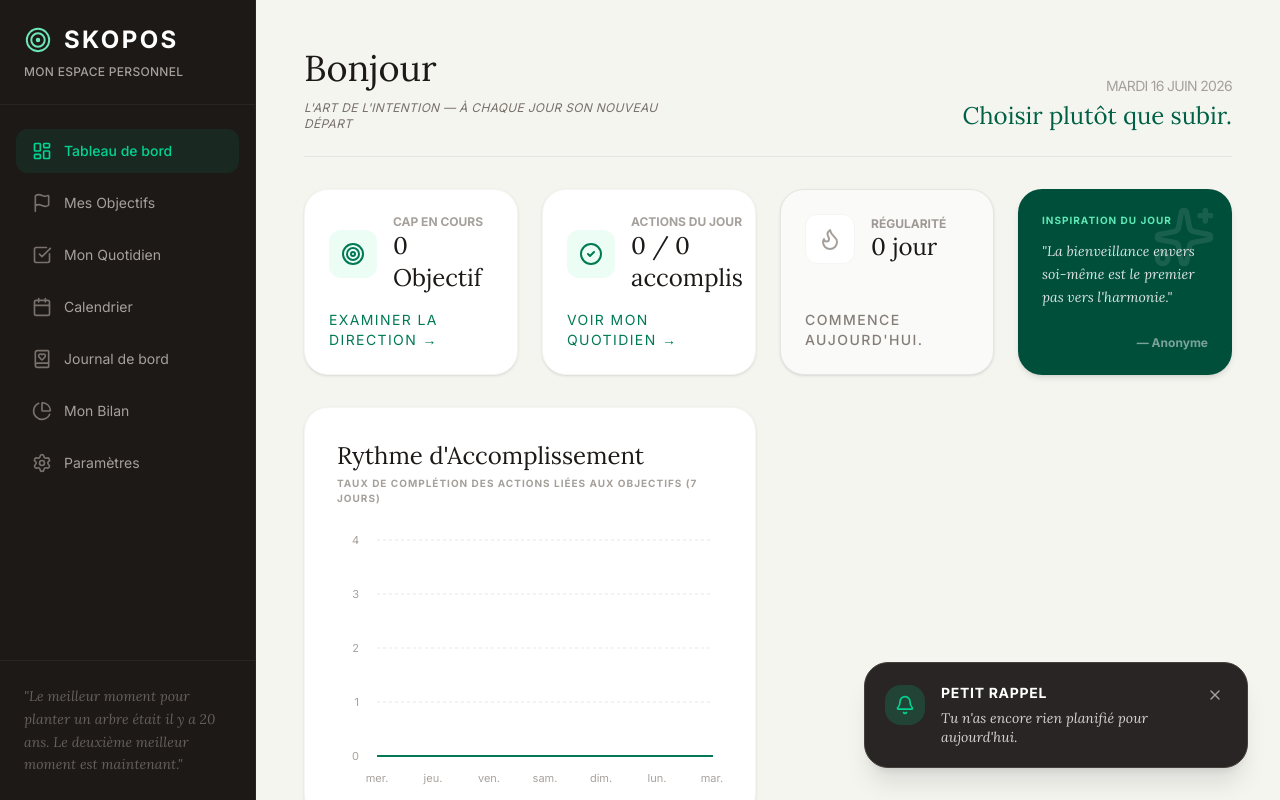
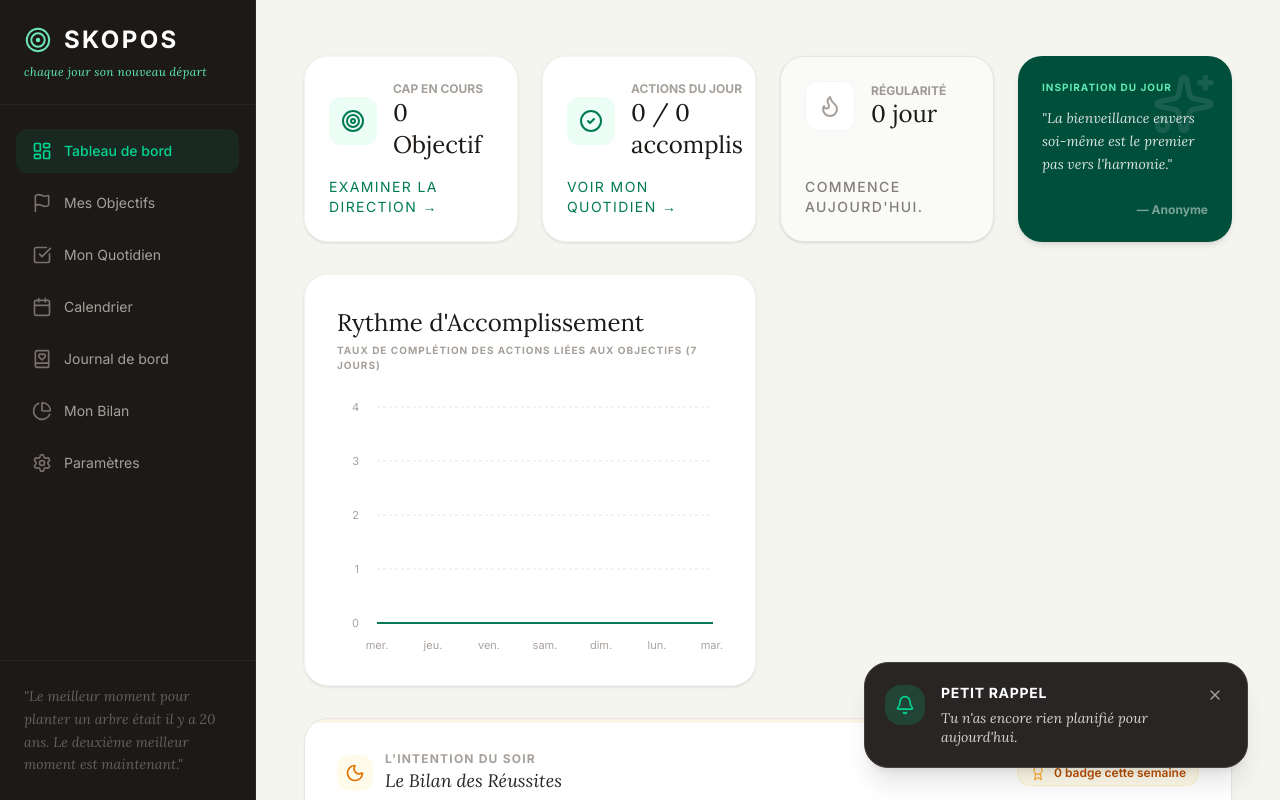
Before and after one commit to quoidireseo-crypto/objectif, a React (Vite) app: page / in a window 1280 px wide. Built offline with nearby package versions, Linux system fonts and the light colour scheme.

Commit message:
feat: add daily success reflection to dashboard
Update the header UI with the app slogan and introduce a daily success reflection feature in the dashboard, allowing users to save and edit their key achievement of the day.

```diff
--- a/src/App.tsx
+++ b/src/App.tsx
@@ -50,15 +50,18 @@ export default function App() {
 
       <div className="flex-1 flex flex-col h-[100dvh] md:ml-64 relative overflow-hidden">
         {/* Mobile Top Header */}
-        <header className="md:hidden flex items-center justify-between px-5 py-4 bg-white border-b border-stone-200 shrink-0 z-40 shadow-xs">
-          <div className="flex items-center gap-3">
-            <SkoposLogo className="text-[#047857]" size={26} />
-            <span className="text-lg font-sans font-bold tracking-widest text-[#1C1917]">SKOPOS</span>
+        <header className="md:hidden flex flex-col px-5 py-3 bg-white border-b border-stone-200 shrink-0 z-40 shadow-xs">
+          <div className="flex items-center justify-between w-full">
+            <div className="flex items-center gap-3">
+              <SkoposLogo className="text-[#047857]" size={26} />
+              <span className="text-lg font-sans font-bold tracking-widest text-[#1C1917]">SKOPOS</span>
+            </div>
+            <span className="text-[10px] font-sans font-bold tracking-widest text-[#047857] uppercase bg-emerald-50 px-3 py-1 rounded-full">Mon Espace</span>
           </div>
-          <span className="text-[10px] font-sans font-bold tracking-widest text-[#047857] uppercase bg-emerald-50 px-3 py-1 rounded-full">Mon Espace</span>
+          <p className="text-[11px] text-[#047857] font-serif italic mt-1">chaque jour son nouveau départ</p>
         </header>
 
-        <main className="flex-1 px-4 py-6 sm:p-6 md:p-8 lg:p-12 pb-36 md:pb-8 lg:pb-12 overflow-y-auto relative h-full">
+        <main className="flex-1 px-4 py-6 sm:p-6 md:p-8 lg:p-12 pb-44 md:pb-8 lg:pb-12 overflow-y-auto relative h-full">
           <div className="max-w-[1024px] mx-auto min-h-full flex flex-col">
             {shouldRemindExport && (
               <div className="mb-6 bg-amber-50 border border-amber-200 rounded-2xl p-4 flex flex-col sm:flex-row items-start sm:items-center justify-between gap-4 shrink-0 shadow-sm animate-in fade-in">
--- a/src/components/Sidebar.tsx
+++ b/src/components/Sidebar.tsx
@@ -26,7 +26,7 @@ export function Sidebar({ currentView, onChangeView }: SidebarProps) {
             <SkoposLogo className="text-[#6EE7B7] shrink-0" size={28} />
             SKOPOS
           </h1>
-          <p className="text-xs text-stone-400 mt-2 font-sans font-medium tracking-wide uppercase">Mon Espace Personnel</p>
+          <p className="text-xs text-emerald-300 mt-2 font-serif italic tracking-wide">chaque jour son nouveau départ</p>
         </div>
 
         <nav className="flex-1 py-6 px-4 space-y-2 font-sans">
--- a/src/views/DashboardView.tsx
+++ b/src/views/DashboardView.tsx
@@ -1,6 +1,6 @@
 import { useMemo, useState, useEffect } from 'react';
 import { AppData } from '../types';
-import { Target, CheckCircle2, Sparkles, Flame, RefreshCw, Feather } from 'lucide-react';
+import { Target, CheckCircle2, Sparkles, Flame, RefreshCw, Feather, Moon, Award, Pencil } from 'lucide-react';
 import { ProgressChart } from '../components/ProgressChart';
 import { GoalDomainChart } from '../components/GoalDomainChart';
 import { useStreak } from '../hooks/useStreak';
@@ -44,6 +44,61 @@ export function DashboardView({ data, onChangeView }: DashboardProps) {
   const { currentStreak } = useStreak(data.tasks);
 
   const [weeklyChallenge, setWeeklyChallenge] = useState<{ text: string, date: string } | null>(null);
+
+  const [successInput, setSuccessInput] = useState('');
+  const [todaySuccess, setTodaySuccess] = useState(() => {
+    return window.localStorage.getItem('skopos_success_' + todayDate) || '';
+  });
+  const [isSaved, setIsSaved] = useState(() => {
+    return window.localStorage.getItem('skopos_success_saved_' + todayDate) === 'true';
+  });
+  const [successUpdateTicket, setSuccessUpdateTicket] = useState(0);
+
+  // Synchronize input with saved value if editing
+  useEffect(() => {
+    if (!isSaved) {
+      setSuccessInput(todaySuccess);
+    }
+  }, [isSaved, todaySuccess]);
+
+  const handleSaveSuccess = () => {
+    if (successInput.trim()) {
+      window.localStorage.setItem('skopos_success_' + todayDate, successInput.trim());
+      window.localStorage.setItem('skopos_success_saved_' + todayDate, 'true');
+      setTodaySuccess(successInput.trim());
+      setIsSaved(true);
+      setSuccessUpdateTicket(prev => prev + 1);
+    }
+  };
+
+  const handleEditSuccess = () => {
+    setIsSaved(false);
+  };
+
+  // Get recent 7 days (including today) to display their badge statuses
+  const recentDays = useMemo(() => {
+    const list = [];
+    const today = new Date();
+    for (let i = 6; i >= 0; i--) {
+      const d = new Date(today);
+      d.setDate(today.getDate() - i);
+      const dateStr = d.toISOString().split('T')[0];
+      const success = window.localStorage.getItem('skopos_success_' + dateStr) || '';
+
+      const dayName = d.toLocaleDateString('fr-FR', { weekday: 'short' }).replace('.', '');
+      // Capitalize first letter of day name
+      const dayNameCap = dayName.charAt(0).toUpperCase() + dayName.slice(1);
+
+      list.push({
+        dateStr,
+        dayName: dayNameCap,
+        success,
+        isToday: dateStr === todayDate,
+        formattedDate: d.toLocaleDateString('fr-FR', { day: 'numeric', month: 'short' })
+      });
+    }
+    return list;
+  }, [todayDate, successUpdateTicket]);
 
   useEffect(() => {
     const currentChallengeStr = window.localStorage.getItem('didier_weekly_challenge');
@@ -89,13 +144,6 @@ export function DashboardView({ data, onChangeView }: DashboardProps) {
     setWeeklyChallenge(newWeekly);
   };
 
-  const formattedDate = new Intl.DateTimeFormat('fr-FR', {
-    weekday: 'long',
-    year: 'numeric',
-    month: 'long',
-    day: 'numeric'
-  }).format(new Date());
-
   const dailyQuote = useMemo(() => {
     // We can use the current day of the year to pick a consistent quote for the day
     const dayOfYear = Math.floor((new Date().getTime() - new Date(new Date().getFullYear(), 0, 0).getTime()) / 1000 / 60 / 60 / 24);
@@ -123,21 +171,7 @@ export function DashboardView({ data, onChangeView }: DashboardProps) {
   }
 
   return (
-    <div className="animate-in fade-in slide-in-from-bottom-4 duration-500 flex flex-col min-h-full">
-      <header className="flex flex-col md:flex-row justify-between items-start md:items-end gap-4 mb-8 border-b border-stone-200 pb-6 w-full">
-        <div>
-          <h2 className="text-3xl md:text-4xl font-light text-stone-900 flex items-center gap-3">
-            Bonjour
-          </h2>
-          <p className="text-stone-500 font-sans tracking-wide uppercase text-[10px] md:text-xs mt-2 md:mt-3 italic max-w-sm">
-            L'art de l'intention — à chaque jour son nouveau départ
-          </p>
-        </div>
-        <div className="text-left md:text-right w-full md:w-auto">
-          <p className="text-[10px] md:text-sm text-stone-400 font-sans uppercase tracking-tighter capitalize mb-1 md:mb-0">{formattedDate}</p>
-          <p className="text-xl md:text-2xl font-light text-emerald-800 mt-0 md:mt-1">Choisir plutôt que subir.</p>
-        </div>
-      </header>
+    <div className="animate-in fade-in slide-in-from-bottom-4 duration-500 flex flex-col min-h-full py-2">
 
       <div className="grid grid-cols-1 md:grid-cols-2 lg:grid-cols-4 gap-6 mb-8 text-stone-800">
         <div className="bg-white rounded-3xl p-6 border border-stone-100 shadow-sm flex flex-col justify-between">
@@ -212,6 +246,165 @@ export function DashboardView({ data, onChangeView }: DashboardProps) {
         {data.goals.length > 0 && <GoalDomainChart goals={data.goals} />}
       </div>
 
+      {/* BILAN DU SOIR SECTION */}
+      <div className="bg-white border border-stone-200 rounded-3xl p-6 md:p-8 mb-8 shadow-xs relative overflow-hidden">
+        {/* Decorative Top Line/Indicator */}
+        <div className="absolute top-0 left-0 right-0 h-1 bg-amber-500/10"></div>
+
+        <div className="flex flex-col md:flex-row md:items-center justify-between gap-4 mb-6 pb-4 border-b border-stone-100">
+          <div className="flex items-center gap-3">
+            <div className="p-2 bg-amber-50 text-amber-600 rounded-xl">
+              <Moon className="w-5 h-5" />
+            </div>
+            <div>
+              <h3 className="text-xs uppercase font-sans font-bold tracking-widest text-stone-400">
+                L'Intention du Soir
+              </h3>
+              <p className="text-lg font-serif italic text-stone-800">
+                Le Bilan des Réussites
+              </p>
+            </div>
+          </div>
+
+          {/* Badge Count Subtitle */}
+          <div className="flex items-center gap-2 px-3 py-1 bg-amber-50 border border-amber-100 rounded-full">
+            <Award className="w-4 h-4 text-amber-500 animate-pulse" />
+            <span className="text-xs font-sans font-semibold text-amber-700">
+              {recentDays.filter(d => d.success).length} badge{recentDays.filter(d => d.success).length > 1 ? 's' : ''} cette semaine
+            </span>
+          </div>
+        </div>
+
+        {/* Dynamic Inner Container */}
+        <div className="grid grid-cols-1 lg:grid-cols-12 gap-8 items-start">
+
+          {/* Main Success Area: Form vs Display Badge */}
+          <div className="lg:col-span-8 flex flex-col justify-center h-full">
+            {!isSaved ? (
+              <div className="space-y-4">
+                <div className="space-y-1">
+                  <h4 className="text-base font-sans font-semibold text-stone-800">
+                    Quelle est votre victoire d'aujourd'hui ?
+                  </h4>
+                  <p className="text-xs text-stone-500">
+                    Notez ici un seul fait, une action, un moment précieux ou un accomplissement dont vous êtes fier(e) aujourd'hui, aussi modeste soit-il.
+                  </p>
+                </div>
+
+                <div className="flex flex-col sm:flex-row gap-3">
+                  <input
+                    type="text"
+                    value={successInput}
+                    onChange={(e) => setSuccessInput(e.target.value)}
+                    placeholder="Ex: J'ai pris le temps de marcher 20 minutes en pleine conscience..."
+                    className="flex-1 px-4 py-3 bg-stone-50 border border-stone-200 rounded-2xl outline-none focus:ring-1 focus:ring-amber-500 focus:border-amber-500 text-stone-800 font-sans text-sm transition"
+                    maxLength={140}
+                  />
+                  <button
+                    onClick={handleSaveSuccess}
+                    disabled={!successInput.trim()}
+                    className="px-6 py-3 bg-stone-900 text-amber-300 rounded-2xl font-sans text-xs uppercase tracking-widest font-bold hover:bg-stone-800 disabled:opacity-55 disabled:hover:bg-stone-900 transition flex items-center justify-center gap-2 shadow-xs shrink-0 cursor-pointer"
+                  >
+                    Célébrer &rarr;
+                  </button>
+                </div>
+              </div>
+            ) : (
+              <div className="bg-[#FFFBEB] border border-amber-200/50 rounded-3xl p-6 relative flex flex-col items-center text-center animate-in zoom-in-95 duration-500">
+                {/* Visual Amber Badge Award */}
+                <div className="relative mb-4 flex items-center justify-center">
+                  {/* Glowing Amber Circles */}
+                  <div className="absolute w-16 h-16 bg-amber-400/20 rounded-full animate-ping opacity-60"></div>
+                  <div className="absolute w-12 h-12 bg-amber-400/30 rounded-full"></div>
+                  <div className="relative p-2.5 bg-amber-500 text-white rounded-full shadow-md z-10">
+                    <Award className="w-8 h-8" />
+                  </div>
+                </div>
+
+                <span className="text-[10px] uppercase tracking-widest text-amber-700 font-sans font-bold bg-amber-100 px-3 py-1 rounded-full mb-3">
+                  Victoire Célébrée • Badge Obtenu
+                </span>
+
+                <p className="font-serif italic text-lg md:text-xl text-stone-900 max-w-xl px-2 leading-relaxed">
+                  « {todaySuccess} »
+                </p>
+
+                <p className="text-xs text-stone-500 font-sans mt-4 max-w-sm">
+                  Chaque réussite, petite ou grande, conforte votre direction. Chaque jour est votre nouveau départ.
+                </p>
+
+                {/* Adjust/Edit Button */}
+                <button
+                  onClick={handleEditSuccess}
+                  className="mt-6 flex items-center gap-2 text-stone-400 hover:text-stone-600 text-xs font-sans font-medium hover:underline transition cursor-pointer"
+                >
+                  <Pencil className="w-3.5 h-3.5" />
+                  Modifier ma réussite
+                </button>
+              </div>
+            )}
+          </div>
+
+          {/* History / Weekly Badge Progress Tracking Sidebar inside the card */}
+          <div className="lg:col-span-4 bg-stone-50 rounded-2xl p-5 border border-stone-100">
+            <h4 className="text-[10px] uppercase tracking-wider font-sans font-bold text-stone-400 mb-4 text-center lg:text-left">
+              Vos Badges Hebdomadaires
+            </h4>
+
+            <div className="grid grid-cols-7 lg:grid-cols-1 gap-2.5">
+              {recentDays.map((day) => (
+                <div
+                  key={day.dateStr}
+                  className={`flex flex-col lg:flex-row items-center lg:justify-between gap-1.5 lg:gap-3 p-1 rounded-xl transition ${
+                    day.isToday ? 'bg-white/80 shadow-2xs border border-stone-200/50' : ''
+                  }`}
+                  title={day.success ? `Réussite : ${day.success}` : "Pas de réussite notée pour ce jour"}
+                >
+                  <div className="flex flex-col lg:flex-row items-center gap-1 lg:gap-2.5">
+                    {/* The small Amber visual badge circle */}
+                    {day.success ? (
+                      <div className="w-6 h-6 bg-amber-500 text-white rounded-full flex items-center justify-center shadow-xs shrink-0 relative group">
+                        <Award className="w-3.5 h-3.5" />
+
+                        {/* Tooltip for hover success view */}
+                        <div className="hidden lg:group-hover:block absolute left-full ml-2 w-48 bg-stone-900 text-white text-xs p-2 rounded-lg shadow-lg z-50 pointer-events-none font-sans">
+                          {day.success}
+                        </div>
+                      </div>
+                    ) : (
+                      <div className="w-6 h-6 bg-stone-200 text-stone-400 rounded-full flex items-center justify-center shrink-0 border border-stone-300/30">
+                        <span className="text-[9px] font-sans font-bold">{day.isToday ? '•' : ''}</span>
+                      </div>
+                    )}
+
+                    <div className="text-center lg:text-left">
+                      <p className={`text-[10px] font-sans font-semibold leading-none ${
+                        day.isToday ? 'text-stone-800' : 'text-stone-500'
+                      }`}>
+                        {day.dayName}
+                      </p>
+                      <p className="text-[8px] text-stone-400 font-sans leading-none mt-0.5 max-lg:hidden">
+                        {day.formattedDate}
+                      </p>
+                    </div>
+                  </div>
+
+                  {/* Mini label indicator */}
+                  <span className={`text-[9px] font-sans max-lg:hidden px-2 py-0.5 rounded-full ${
+                    day.success
+                      ? 'bg-amber-50 text-amber-700 border border-amber-100/50'
+                      : 'text-stone-400'
+                  }`}>
+                    {day.success ? 'Obtenu' : 'À venir'}
+                  </span>
+                </div>
+              ))}
+            </div>
+          </div>
+
+        </div>
+      </div>
+
       {weeklyChallenge && (
         <div className="bg-stone-50 border border-stone-200 rounded-3xl p-6 md:p-8 mb-8 relative overflow-hidden group w-full">
           <div className="flex flex-col sm:flex-row gap-6 items-start sm:items-center justify-between">
@@ -243,13 +436,13 @@ export function DashboardView({ data, onChangeView }: DashboardProps) {
 
       {data.goals.length === 0 && (
         <div className="bg-[#EAE7E2] rounded-3xl p-6 md:p-8 text-center max-w-2xl mx-auto border border-stone-200 w-full shrink-0">
-          <h3 className="text-xs md:text-sm uppercase tracking-widest text-stone-500 mb-4 font-sans">La première étape</h3>
-          <p className="text-base md:text-lg leading-snug font-light italic mb-6">
-            60 ans, c'est le début d'un nouveau chapitre. Cet outil est là pour t'aider à définir ce que tu veux vraiment, sans pression, juste avec de l'intention.
+          <h3 className="text-xs md:text-sm uppercase tracking-widest text-[#047857] mb-4 font-sans font-bold">La première étape</h3>
+          <p className="text-base md:text-lg leading-snug font-light italic text-stone-700 mb-6 font-serif">
+            Chaque voyage commence par une première direction. Définissez ce qui résonne en vous, sans pression, simplement guidé par l'intention de donner du sens à votre quotidien.
           </p>
           <button
             onClick={() => onChangeView('goals')}
-            className="bg-stone-800 w-full sm:w-auto flex justify-center mx-auto text-white px-6 py-3.5 md:py-3 rounded-xl font-sans text-xs uppercase tracking-widest font-bold hover:bg-stone-900 active:scale-95 transition-all shadow-sm"
+            className="bg-[#047857] w-full sm:w-auto flex justify-center mx-auto text-white px-6 py-3.5 md:py-3 rounded-xl font-sans text-xs uppercase tracking-widest font-bold hover:bg-[#059669] active:scale-95 transition-all shadow-sm cursor-pointer"
           >
             Fixer ma première intention
           </button>
```
